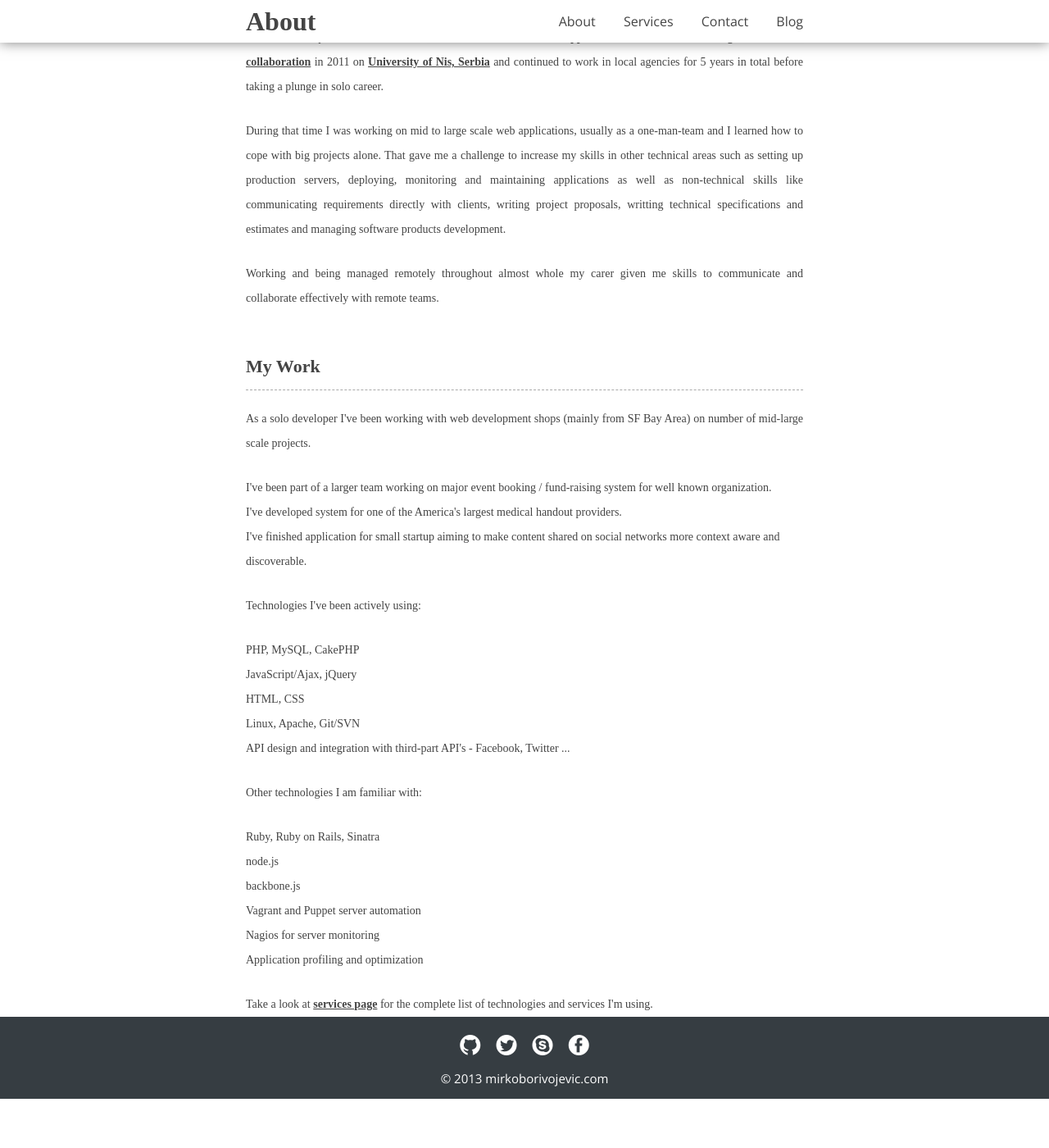
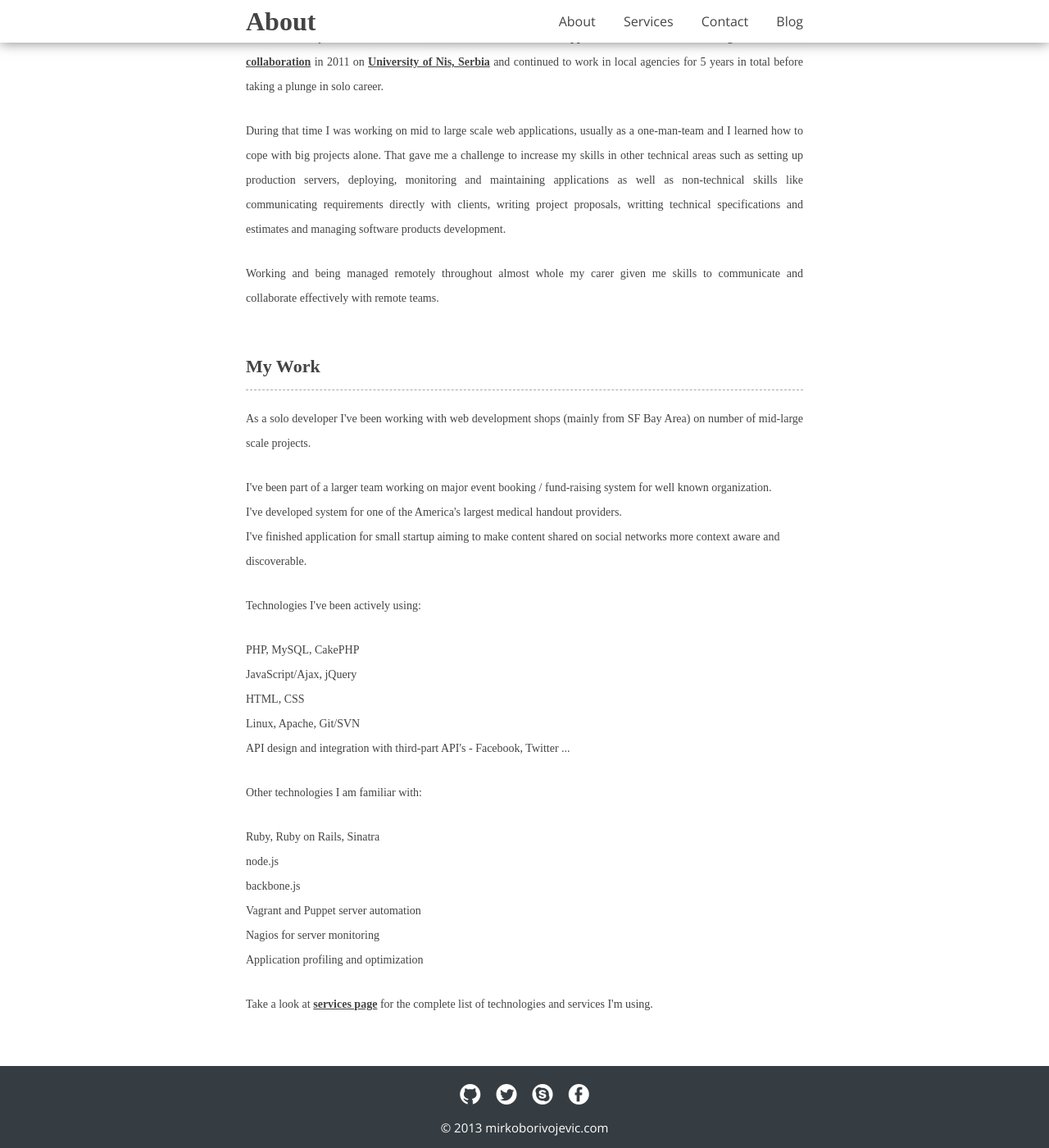
Before and after one commit to borivojevic/borivojevic.github.com, a Jekyll site: the page built from index.html, in a window 1280 px wide and 1400 px high, scrolled down 610 px. Shown: the whole window at 82% size. Built offline with Jekyll 4.4.1, drawn with Linux system fonts in a browser that asks for light colours; some web fonts are replaced; Markdown is read by kramdown in place of the engine named in the settings; before the commit the page ends 1950 px from its top, so only the background shows below that.

Commit message:
Change footer

```diff
--- a/css/main.css
+++ b/css/main.css
@@ -45,7 +45,7 @@ div#header {
 }
 
 div#center {
-	padding-bottom:60px;   /* Height of the footer */
+	padding-bottom:120px;
 	padding-top: 40px;
 }
 
@@ -55,7 +55,7 @@ div#footer {
 	color: #fff;
 	text-align: center;
 	width: 100%;
-	height:60px;   /* Height of the footer */
+	height:60px;
 	padding: 20px 0;
 	position:absolute;
 	bottom:0;
```
